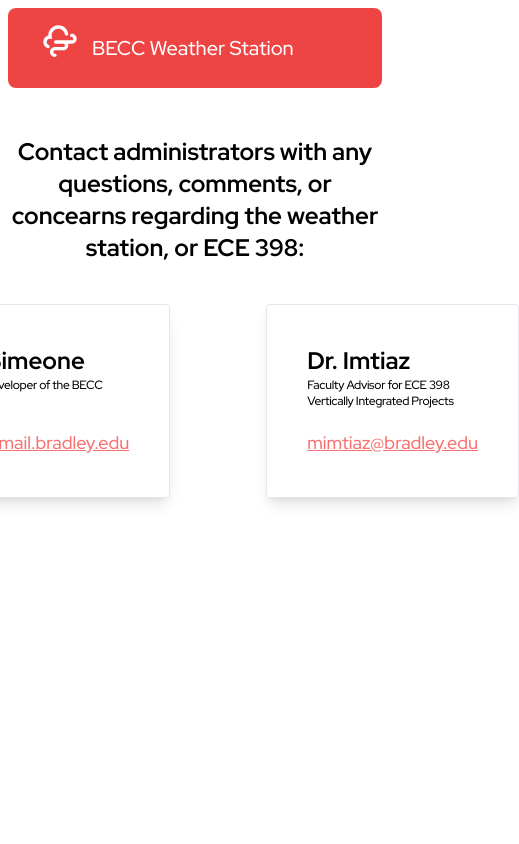
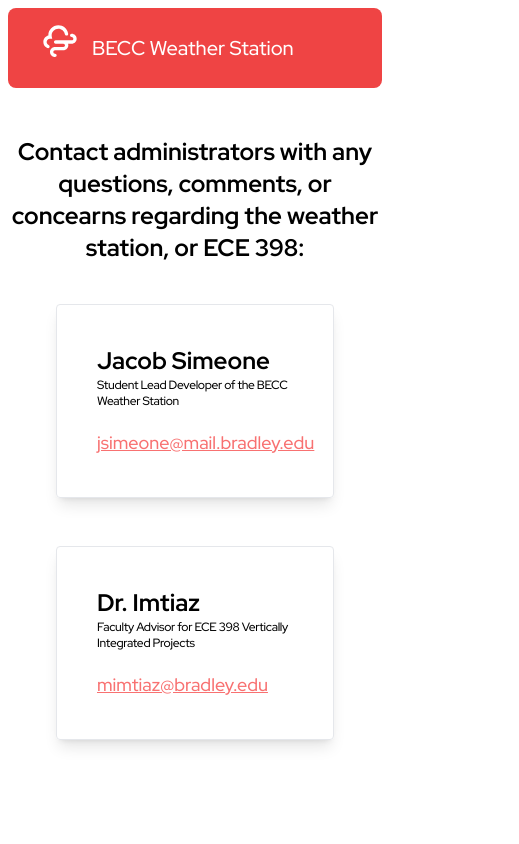
Before and after one commit to ImtiazAtBradley/VIP_Weather, a Next.js app in the folder website/: page /contact in a window 390 px wide. Shown: the top 844 px of the page, 519 px wide, since content can reach past the window. Built offline with nearby package versions, Linux system fonts and the light colour scheme; a web font is replaced by a local one.

Commit message:
Breakpoint improvements

```diff
--- a/website/app/contact/page.tsx
+++ b/website/app/contact/page.tsx
@@ -3,8 +3,8 @@ export default function Page() {
         <>
             <div className="flex flex-col h-screen mt-12">
                 <p className="text-2xl font-bold text-center">Contact administrators with any questions, comments, or concearns regarding the weather station, or ECE 398:</p>
-                <div className="flex py-10 flex-row justify-center">
-                    <div className="flex flex-col p-10 mx-12 border shadow-lg rounded">
+                <div className="flex py-10 md:flex-row flex-col justify-center">
+                    <div className="flex flex-col p-10 mx-12 md:mb-0 mb-12 border shadow-lg rounded">
                         <span className="text-2xl font-bold">Jacob Simeone</span>
                         <span className="text-xs tracking-tight">Student Lead Developer of the BECC Weather Station</span>
                         <a className="text-lg mt-5 text-red-400 underline" href="mailto:jsimeone@mail.bradley.edu">jsimeone@mail.bradley.edu</a>
```
